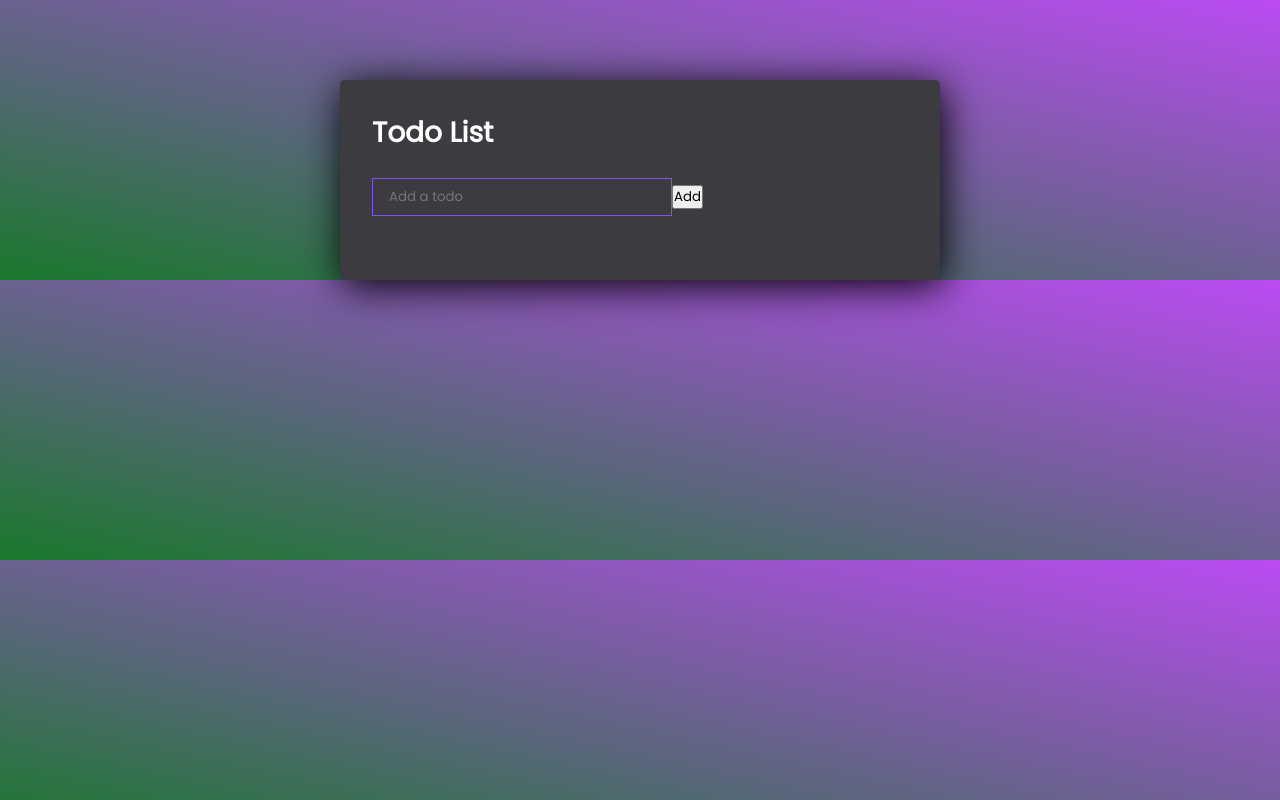
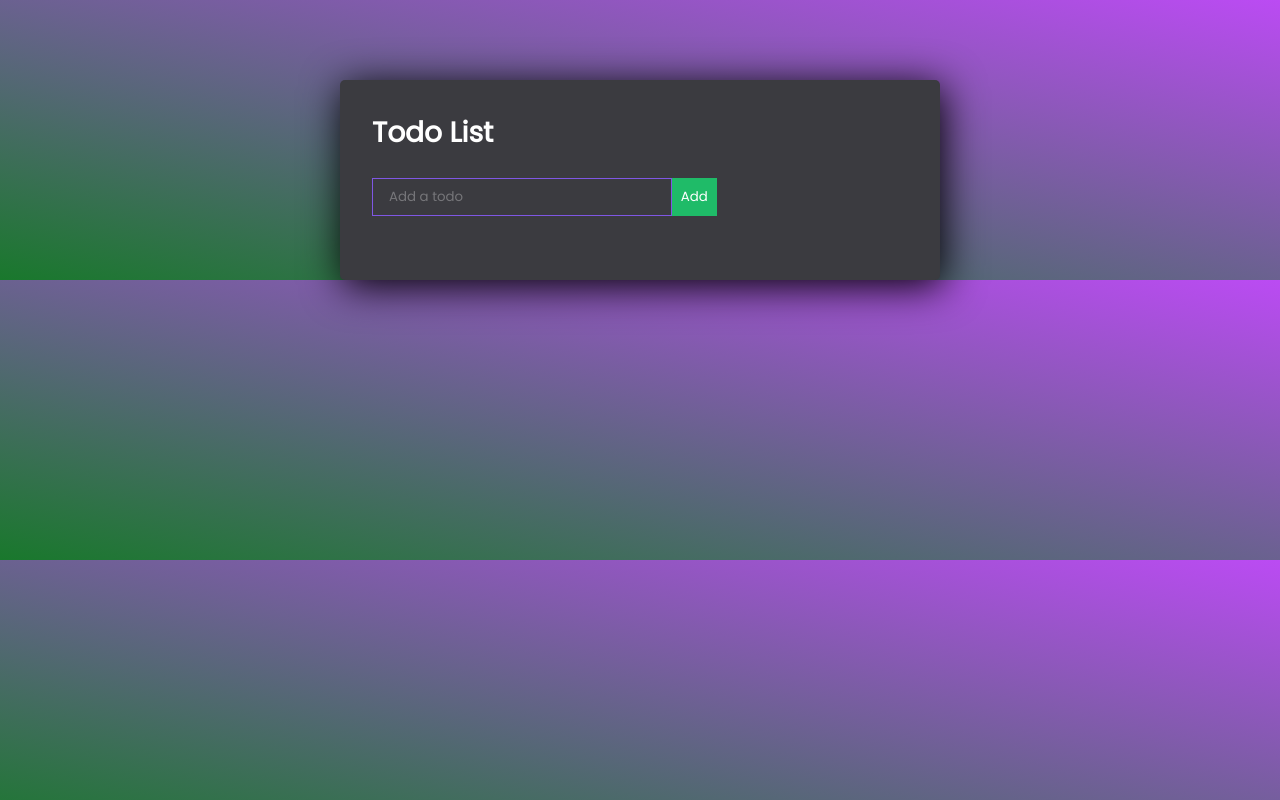
Before and after one commit to skillhunter333/todolist-react, a React (Create React App) app: page / in a window 1280 px wide. Built offline with nearby package versions, Linux system fonts and the light colour scheme.

Commit message:
Two kinds

```diff
--- a/src/App.js
+++ b/src/App.js
@@ -1,4 +1,3 @@
-import logo from './logo.svg';
 import './App.css';
 import React, { useState, useEffect } from "react";
 
@@ -33,7 +32,7 @@ const TodoList = () => {
       <h1>Todo List</h1>
       <form onSubmit={addTodo} className="TodoForm">
         <input className="todo-input" type="text" name="todo" placeholder="Add a todo" />
-        <button type="submit">Add</button>
+        <button className='todo-btn' type="submit">Add</button>
       </form>
       <ul >
         {todos.map((todo, index) => (
```
